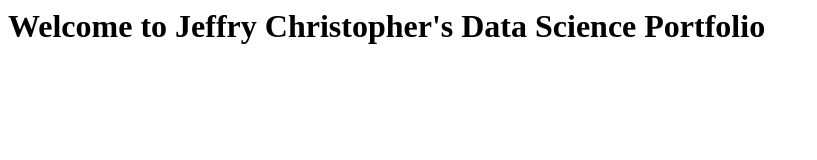
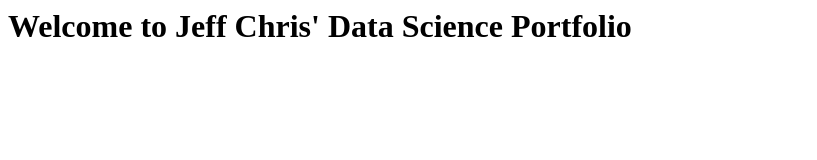
Before and after one commit to JeffryChristopher/jeffry.github.io, a plain HTML site: page index.html in a window 1280 px wide. Shown: the whole page, without its empty margins (0-817 px from the left). Drawn offline with Linux system fonts and the light colour scheme.

Commit message:
Next Upload
Rev

```diff
--- a/index.html
+++ b/index.html
@@ -1,3 +1,3 @@
 <html>
-    <h1>Welcome to Jeffry Christopher's Data Science Portfolio</h1>
+    <h1>Welcome to Jeff Chris' Data Science Portfolio</h1>
 </html>
```
